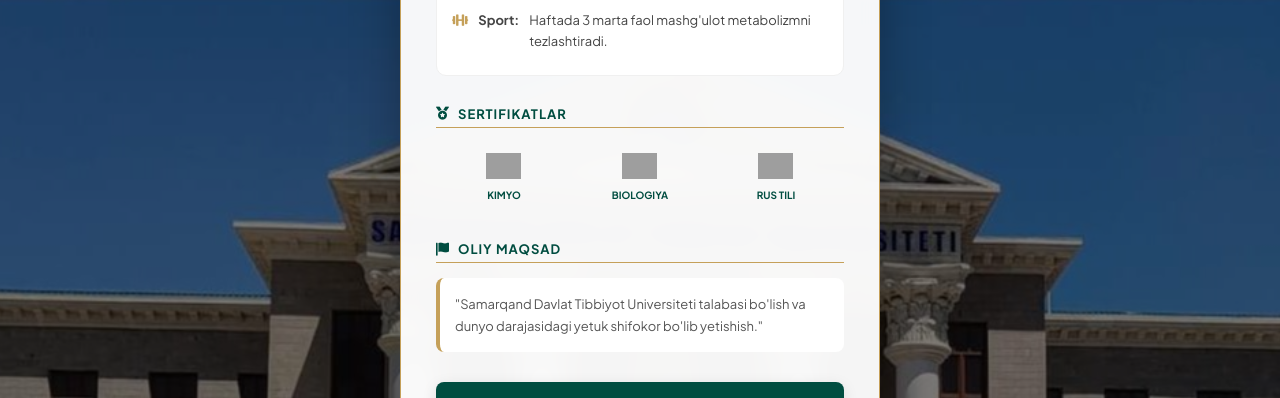
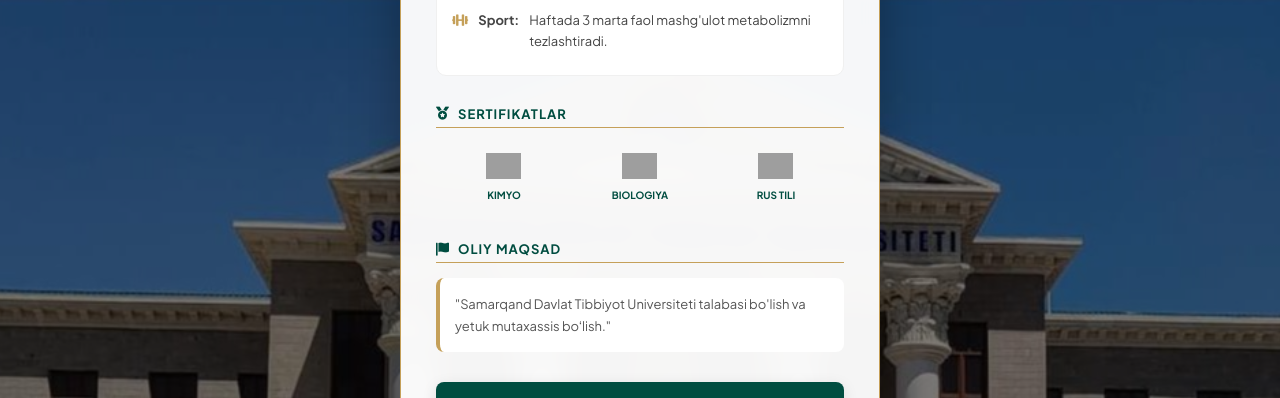
Before and after one commit to ziyodullabaxriddinov92-rgb/ziyodulla-med, a plain HTML site: page index.html in a window 1280 px wide. Shown: the part 817-1215 px from the top of the page. Drawn offline with Linux system fonts and the light colour scheme; grey boxes are pictures that could not be loaded.

Commit message:
Update text for Oliy Maqsad section

```diff
--- a/index.html
+++ b/index.html
@@ -166,7 +166,7 @@
 
         <div class="section-title"><i class="fas fa-flag"></i> Oliy Maqsad</div>
         <div style="font-size: 13px; line-height: 1.7; color: #555; background: #fff; padding: 15px; border-radius: 8px; border-left: 4px solid var(--gold);">
-            "Samarqand Davlat Tibbiyot Universiteti talabasi bo'lish va dunyo darajasidagi yetuk shifokor bo'lib yetishish."
+            "Samarqand Davlat Tibbiyot Universiteti talabasi bo'lish va yetuk mutaxassis boʻlish."
         </div>
 
         <div style="margin-top: 30px;">
```
